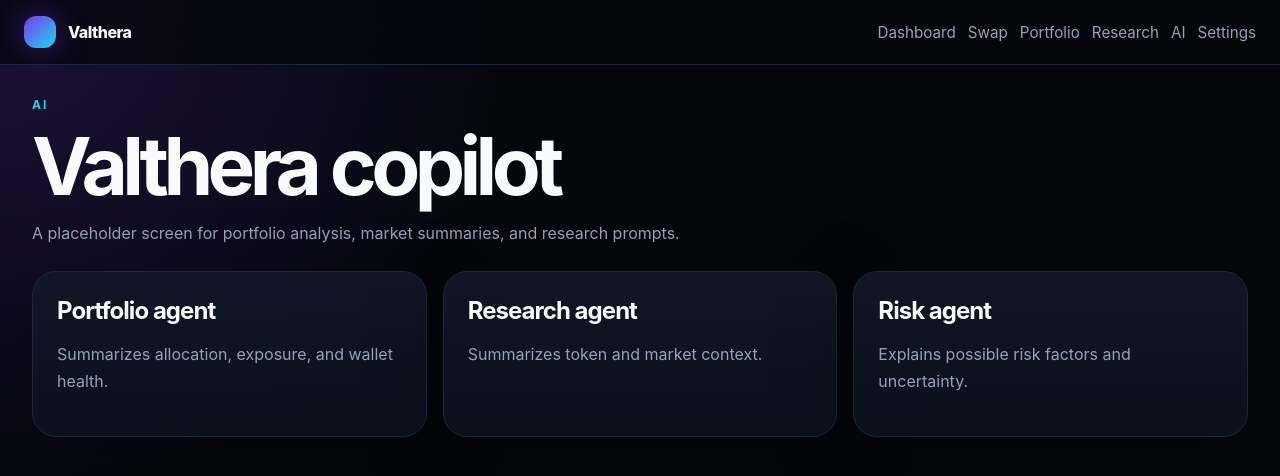
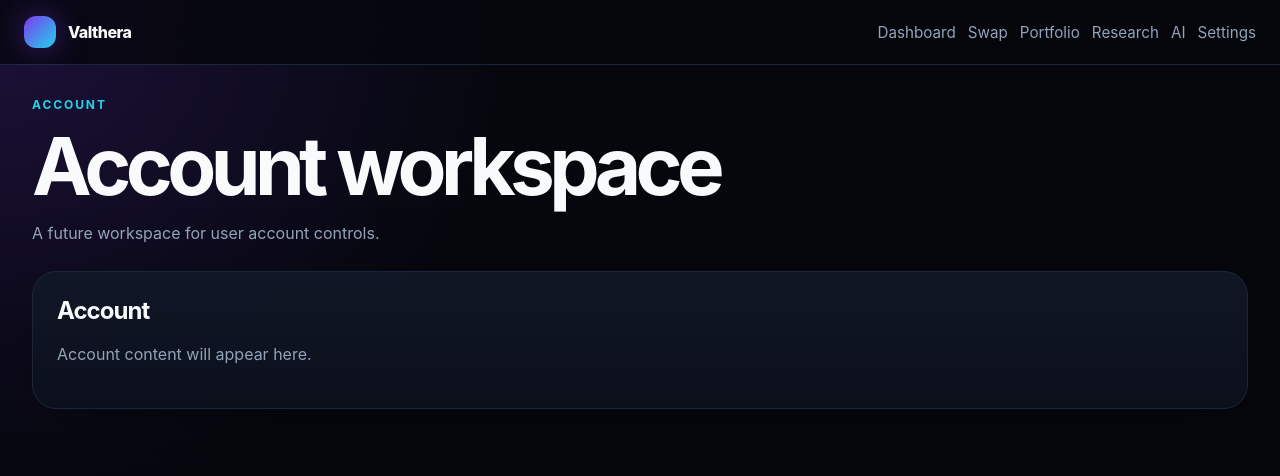
Before and after one commit to ValtheraLabs/web-app, a Next.js app: page /app/account in a window 1280 px wide. Shown: the top 476 px of the page. Built offline with nearby package versions, Linux system fonts and the light colour scheme.

Commit message:
feat: add account page

```diff
--- /dev/null
+++ b/pages/app/account.tsx
@@ -0,0 +1,18 @@
+import { Layout } from '@/components/Layout'
+import { PageHeader } from '@/components/PageHeader'
+
+export default function AccountPage() {
+  return (
+    <Layout>
+      <PageHeader
+        eyebrow="Account"
+        title="Account workspace"
+        description="A future workspace for user account controls."
+      />
+      <section className="card">
+        <h2>Account</h2>
+        <p>Account content will appear here.</p>
+      </section>
+    </Layout>
+  )
+}
```
